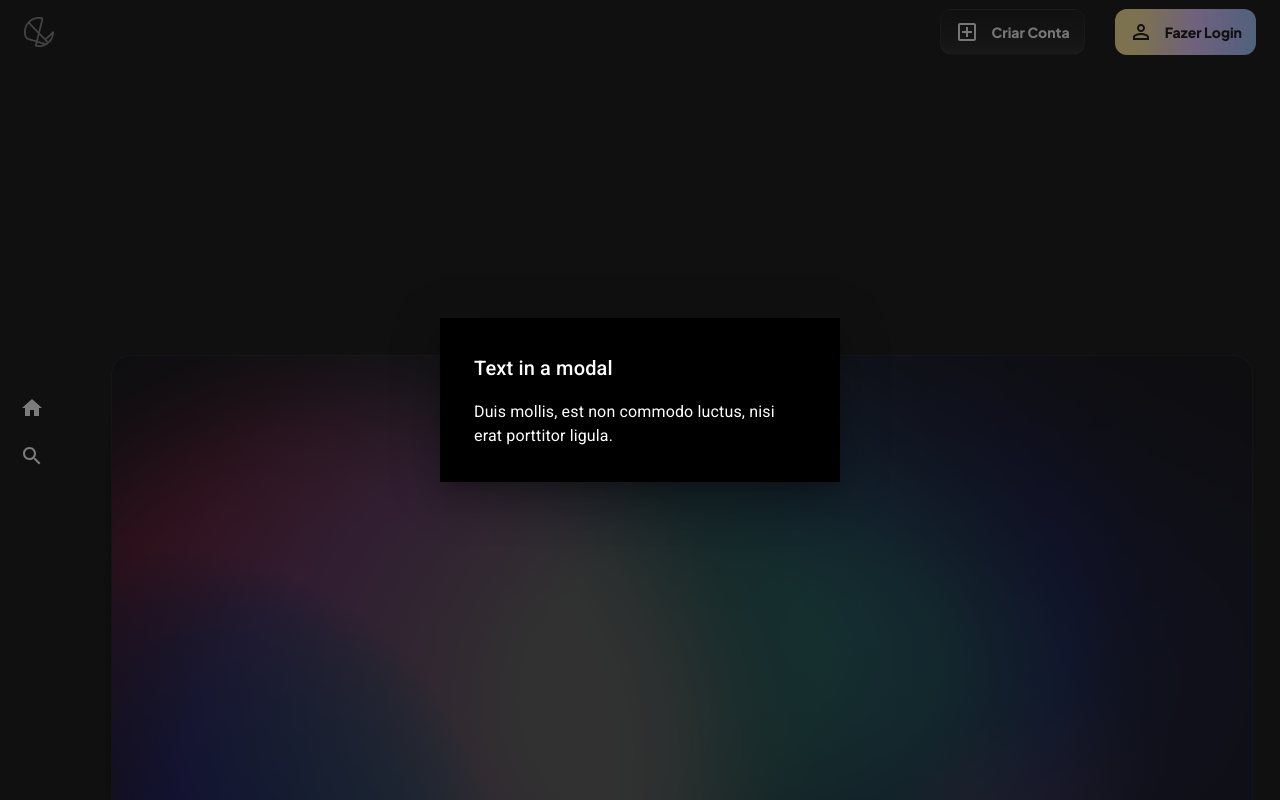
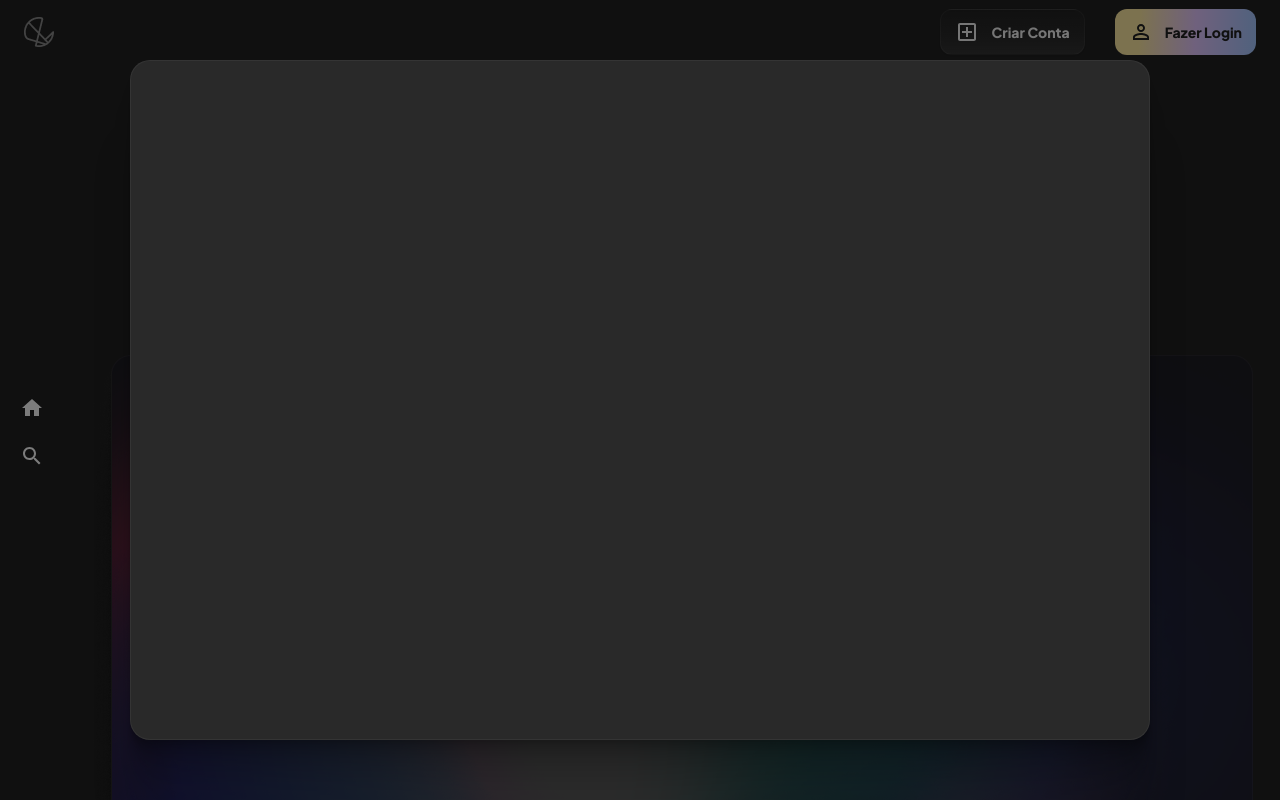
Before and after one commit to DaviSant0s/telos-flix, a React (Create React App) app: page / in a window 1280 px wide. Both pictures are taken after a click on the button "Criar Conta". Shown: the top 800 px of the page. Built offline with nearby package versions, Linux system fonts and the light colour scheme.

Commit message:
style(custonmodal): estiliação da estutura básica da componente customModal

```diff
--- a/src/components/customModal/index.jsx
+++ b/src/components/customModal/index.jsx
@@ -1,22 +1,23 @@
 import * as React from 'react';
 import Box from '@mui/material/Box';
-import Button from '@mui/material/Button';
 import Typography from '@mui/material/Typography';
 import Modal from '@mui/material/Modal';
 
 const style = {
   position: 'absolute',
+  borderRadius: '20px',
   top: '50%',
   left: '50%',
   transform: 'translate(-50%, -50%)',
-  width: 400,
-  bgcolor: 'black',
-  border: '2px solid #000',
-  boxShadow: 24,
+  width: '1020px',
+  height: '680px',
+  bgcolor: '#292929',
+  border: '1px solid rgba(238, 238, 238, 0.05)',
+  boxShadow: '0px 85px 39px rgba(0, 0, 0, 0.14), 0px 39.2981px 18.0309px rgba(0, 0, 0, 0.0941901), 0px 22.4855px 10.3169px rgba(0, 0, 0, 0.0841375), 0px 13.6485px 6.26226px rgba(0, 0, 0, 0.081129), 0px 8.22383px 3.77329px rgba(0, 0, 0, 0.0792782), 0px 4.57956px 2.10121px rgba(0, 0, 0, 0.0744361), 0px 1.96964px 0.903716px rgba(0, 0, 0, 0.0599302)',
   p: 4,
 };
 
-export default function CustomModal( {open, setOpen} ) {
+export default function CustomModal( {open, setOpen, content} ) {
   const handleClose = () => setOpen(false);
 
   return (
@@ -28,12 +29,7 @@ export default function CustomModal( {open, setOpen} ) {
         aria-describedby="modal-modal-description"
       >
         <Box sx={style}>
-          <Typography id="modal-modal-title" variant="h6" component="h2">
-            Text in a modal
-          </Typography>
-          <Typography id="modal-modal-description" sx={{ mt: 2 }}>
-            Duis mollis, est non commodo luctus, nisi erat porttitor ligula.
-          </Typography>
+          {content}
         </Box>
       </Modal>
     </div>
```
